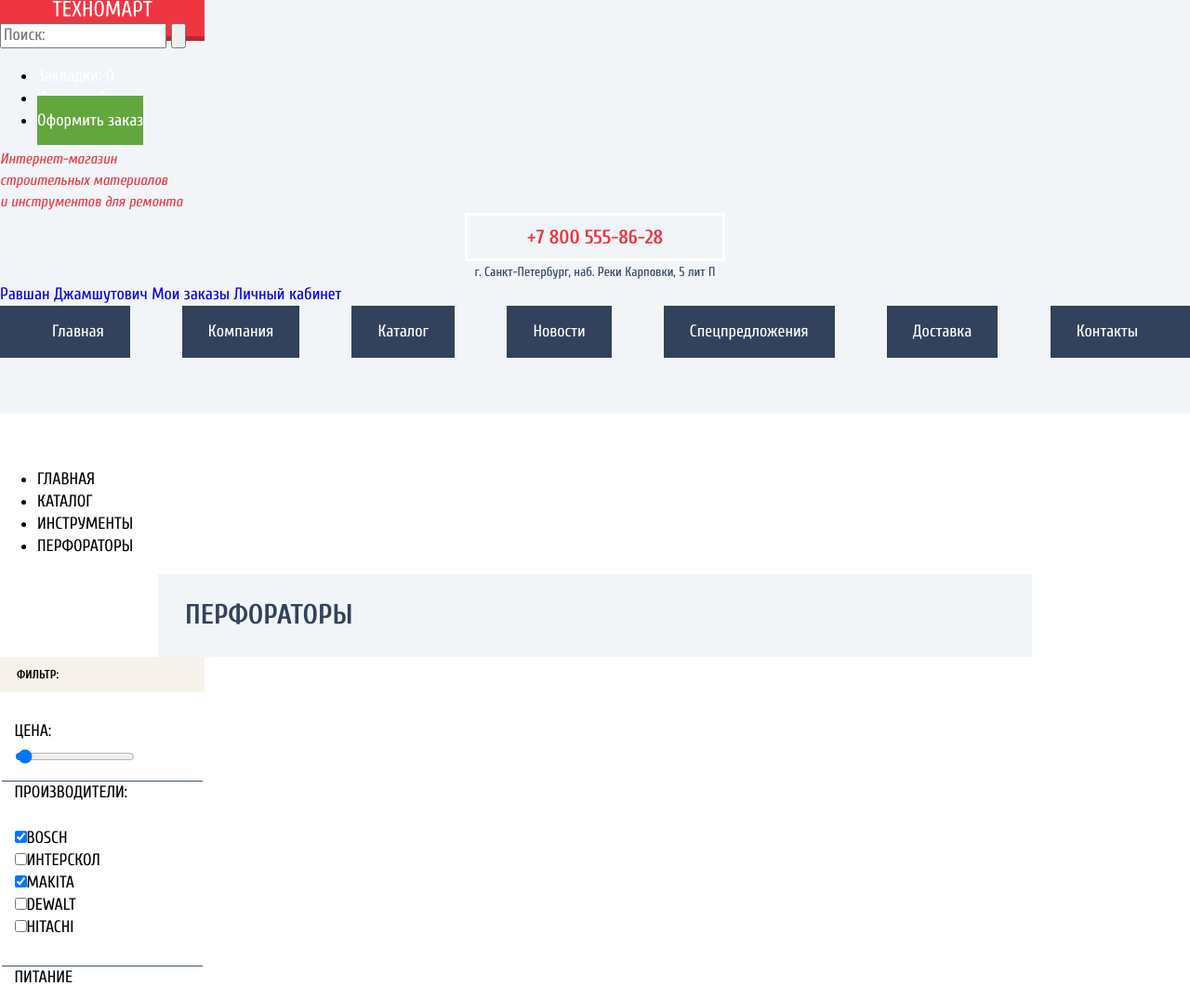
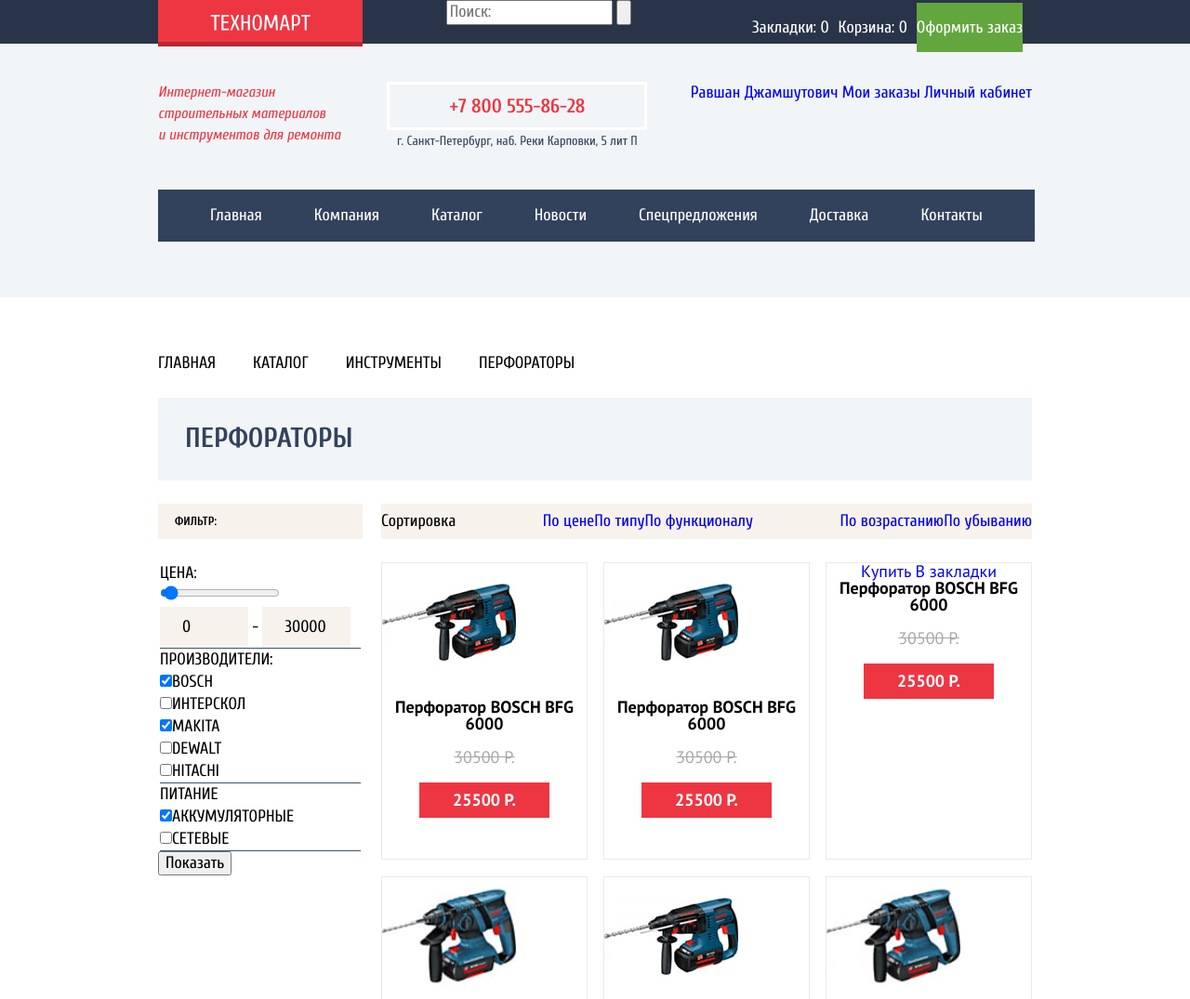
Before and after one commit to MikhailDevW/1177161-technomart-31, a plain HTML site: page catalog.html in a window 1280 px wide. Shown: the top 1075 px of the page at 93% size. Drawn offline with Linux system fonts and the light colour scheme.

Commit message:
catalog grid

```diff
--- a/catalog.html
+++ b/catalog.html
@@ -12,14 +12,15 @@
 <body>
     <header class="main-header">
         <!-- Menu -->
-		<div class="header-container">
+        <div class="main-header__topheader">
+            <div class="wrapper">
                 <a class="logo__image" href="index.html">
                     <img src="img/logo-technomart.svg" alt="Техномарт" width="108" height="18">
                 </a>
 
                 <form class="search-form" action="#" method="get">
                     <input class="search-form__input" type="search" name="search-holder" placeholder="Поиск:">
-				<input class="search-form__button"type="submit" name="btn-submit" value="">
+                    <input class="search-form__button" type="submit" name="btn-submit" value="">
                 </form>
 
                 <ul class="user-menu">
@@ -28,9 +29,11 @@
                     <li><a href="#">Оформить заказ</a></li>
                 </ul>
             </div>
+        </div>
 
         <!-- About -->
         <div class="about">
+            <div class="wrapper">
                 <div class="head-description">
                     Интернет-магазин<br>
                     строительных материалов<br>
@@ -46,8 +49,10 @@
                     <a href="#">Личный кабинет</a>
                 </div>
             </div>
+        </div>
         <!-- SubMenu -->
         <nav class="main-navigation">
+            <div class="wrapper">
                 <ul>
                     <li><a href="#">Главная</a></li>
                     <li><a href="#">Компания</a></li>
@@ -57,10 +62,12 @@
                     <li><a href="#">Доставка</a></li>
                     <li><a href="#">Контакты</a></li>
                 </ul>
+            </div>
         </nav>
     </header>
 
     <main class="main-catalog">
+        <div class="wrapper">
             <ul class="breadcrumbs">
                 <li><a href="index.html"><span>Главная</span></a></li>
                 <li><a href="#">Каталог</a></li>
@@ -68,11 +75,29 @@
                 <li><a href="#">Перфораторы</a></li>
             </ul>
             <h2>Перфораторы</h2>
+
+            <div class="filter-head">
                 <h3>Фильтр:</h3>
+                <div class="sorting">
+                    <p>Сортировка</p>
+                    <ul>
+                        <li><a href="#">По цене</a></li>
+                        <li><a href="#">По типу</a></li>
+                        <li><a href="#">По функционалу</a></li>
+                    </ul>
+                    <ul>
+                        <li><a href="#">По возрастанию</a></li>
+                        <li><a href="#">По убыванию</a></li>
+                    </ul>
+                </div>
+            </div>
+
+            <div class="catalog-filter">
                 <form class="sort-form" action="#" method="GET">
                     <fieldset class="sort-form__price">
                         <legend>Цена:</legend>
-                <input type="range" name="price" id="yourprice" min="0" max="30000" step="500" value="1000">
+                        <input type="range" name="price" id="yourprice" min="0" max="30000" step="500" value="1000"><br>
+                        <span>0</span> - <span>30000</span>
                     </fieldset>
                     <fieldset class="sort-form__manufacture">
                         <legend>Производители:</legend>
@@ -87,25 +112,14 @@
                     <fieldset class="sort-form__type">
                         <legend>Питание</legend>
                         <ul class="power-type">
-                    <li><label><input type="checkbox" name="battery" checked value="">Аккумуляторные</label></li>
+                            <li><label><input type="checkbox" name="battery" checked value="">Аккумуляторные</label>
+                            </li>
                             <li><label><input type="checkbox" name="on-grid" value="">Сетевые</label></li>
                         </ul>
                     </fieldset>
                     <button type="submit">Показать</button>
                 </form>
 
-        <div class="sorting">
-            <p>Сортировка</p>
-            <ul>
-                <li><a href="#">По цене</a></li>
-                <li><a href="#">По типу</a></li>
-                <li><a href="#">По функционалу</a></li>
-            </ul>
-            <ul>
-                <li><a href="#">По возрастанию</a></li>
-                <li><a href="#">По убыванию</a></li>
-            </ul>
-        </div>
                 <div class="sorted-items">
                     <article class="sorted-item sorted-items__bfg6000">
                         <img src="img/bfg-6000.jpg" alt="bosch bfg 6000" width="144" height="128"><br>
@@ -165,26 +179,33 @@
                         <p>12500 Р.</p>
                     </article>
                 </div>
+            </div>
             <div class="paginator">
                 <a href="#" class="current">1</a>
                 <a href="#">2</a>
                 <a href="#">3</a>
                 <a href="" class="next">Следующая</a>
             </div>
-        <div class="features">
+        </div>
+        <div class="about-crunch">
+            <div class="wrapper">
                 <h3>Пара слов о перфораторах</h3>
-            <p>Перфоратор — универсальный строительный инструмент. Предназначен для сверления и долбления отверстий в
+                <p>Перфоратор — универсальный строительный инструмент. Предназначен для сверления и долбления
+                    отверстий в
                     кирпиче, бетоне и камне.<br>
-                Существуют электромеханические и пневматические перфораторы. Современные модели могут выполнять функции
+                    Существуют электромеханические и пневматические перфораторы. Современные модели могут выполнять
+                    функции
                     дрели, шуруповерта и отбойного молотка.<br>
-                В ассортиментном ряду есть выбор «трехрежимников»: в одном устройстве будут совмещены отбойный молоток и
+                    В ассортиментном ряду есть выбор «трехрежимников»: в одном устройстве будут совмещены отбойный
+                    молоток и
                     ударная дрель.
                 </p>
             </div>
+        </div>
     </main>
 
-
     <footer class="main-footer">
+        <div class="wrapper">
             <div>
                 <a href="#">Техномарт</a>
             </div>
@@ -205,21 +226,25 @@
                 <li><a href="#">Инструмент</a></li>
                 <li><a href="#">Спецпредложение</a></li>
             </ul>
+        </div>
+        <div class="main-footer__bottom">
+            <div class="wrapper">
                 <address>
-			© 2010–2021 Компания «Техномарт» Все права защищены
+                    © 2010–2021 Компания «Техномарт»<br>Все права защищены
                 </address>
                 <ul class="main-footer__share">
                     <li><a href="#"><img src="img/vk.svg" alt="VK" width="44" height="44"></a></li>
-			<li><a href="#"><img src="img/fb.svg" alt="facebook" width="44" height="44"></a>
-			</li>
-			<li><a href="#"><img src="img/inst.svg" alt="instagram" width="44" height="44"></a>
-			</li>
+                    <li><a href="#"><img src="img/fb.svg" alt="facebook" width="44" height="44"></a></li>
+                    <li><a href="#"><img src="img/inst.svg" alt="instagram" width="44" height="44"></a></li>
                 </ul>
                 <ul class="main-footer__contacts">
-			<li>Обратная связь: <a href="mailto:mail@htmlacademy.ru">mail@htmlacademy.ru</a></li>
-			<li>Разработано: <a href="https://htmlacademy.ru/intensive/htmlcss">htmlacademy.ru</a></li>
+                    <li>Обратная связь:<br><a href="mailto:mail@htmlacademy.ru">mail@htmlacademy.ru</a></li>
+                    <li>Разработано:<br><a href="https://htmlacademy.ru/intensive/htmlcss">htmlacademy.ru</a></li>
                 </ul>
+            </div>
+        </div>
     </footer>
+
 </body>
 
 </html>
--- a/css/style.css
+++ b/css/style.css
@@ -85,6 +85,7 @@ a{
 }
 
 img{
+     display: block;
      max-width: 100%;
      height: auto;
 }
@@ -113,7 +114,8 @@ img{
 }
 
 .logo__image{
-     padding: 16px 56px;
+     height: 15px;
+     padding: 15px 56px;
      border-bottom: 5px solid var(--error);
      background-color: var(--basic-red);
 }
@@ -121,11 +123,16 @@ img{
      background-color: var(--basic-red);
 }
 
-.search-form,
-.user-menu,
+.user-menu{
+     display: flex;
+     justify-content: flex-end;
+     list-style: none;
+}
+
 .user-menu li{
+     margin-right: 10px;
+}
 
-}
 .user-menu li:last-child a{
      padding: 16px 0px;
      background-color: var(--basic-green);
@@ -361,7 +368,8 @@ img{
      color: white;
 }
 
-.hot-item{
+.hot-item,
+.sorted-item{
      width: 220px;
      height: 318px;
      border: 1px solid var(--basic-greylight);
@@ -514,15 +522,12 @@ img{
 .main-footer .wrapper{
      display: grid;
      grid-template-columns: 150px 1fr;
-     grid-template-rows: 70px 105px;
 }
 
 .main-footer__menu{
+     display: flex;
      list-style: none;
      justify-self: end;
-}
-
-.main-footer__menu li{
 }
 
 .main-footer__menu a{
@@ -546,11 +551,9 @@ img{
 }
 
 .main-footer__catalog{
+     display: flex;
      list-style: none;
      justify-self: end;
-}
-
-.main-footer__catalog li{
 }
 
 .main-footer__catalog a{
@@ -583,6 +586,8 @@ img{
 }
 
 .main-footer__share{
+     display: flex;
+     justify-content: flex-start;
      list-style: none;
 }
 
@@ -616,6 +621,16 @@ img{
 /*==============================*/
 /*============catalog===========*/
 /*==============================*/
+.breadcrumbs{
+     margin: 0;
+     padding: 0;
+     list-style: none;
+     display: flex;
+}
+
+.breadcrumbs li{
+     margin-right: 40px;
+}
 
 .breadcrumbs a{
      color: black;
@@ -625,8 +640,6 @@ img{
 
 .main-catalog h2{
      box-sizing: border-box;
-     width: 940px;
-     margin: 0 auto;
      font-size: 30px;
      line-height: 30px;
      text-transform: uppercase;
@@ -635,22 +648,54 @@ img{
      padding: 29px 30px 30px 29px;
 }
 
-.main-catalog h3{
+/*========================================*/
+.filter-head{
+     display: grid;
+     grid-template-columns: 220px 1fr;
+     column-gap: 20px;
+     margin-bottom: 25px;
+}
+
+.filter-head h3{
      box-sizing: border-box;
      width: 220px;
+     height: 38px;
      font-size: 13px;
      line-height: 18px;
      text-transform: uppercase;
      color: #000000;
      background-color: #F7F3EC;
      padding: 10px 151px 10px 18px;
+     margin: 0;
 }
 
-.sort-form{
-     width: 220px;
+.sorting{
+     display: flex;
+     height: 38px;
+     justify-content: space-between;
+     align-items: center;
+     background-color: #F7F3EC;
+}
+
+.sorting p{
+     margin: 0;
+}
+
+.sorting ul{
+     margin:0;
+     padding:0;
+     list-style: none;
+     display: flex;
+}
+/*=====================================*/
+.catalog-filter{
+     display: grid;
+     grid-template-columns: 220px 1fr;
+     column-gap: 20px;
 }
 
 .sort-form fieldset{
+     padding: 0;
      border: 0 none;
      border-bottom: 1px solid var(--basic-grey);
 }
@@ -662,6 +707,7 @@ img{
 
 .sort-form ul{
      list-style: none;
+     margin: 0;
      padding: 0;
 }
 
@@ -669,31 +715,39 @@ img{
      text-transform: uppercase;
 }
 
-/*===================================*/
-.sorting ul{
-     margin:0;
-     padding:0;
-     list-style: none;
+.sort-form__price span{
      display: inline-block;
+     box-sizing: border-box;
+     width: 95px;
+     margin: 0;
+     padding: 10px 24px;
+     background-color: #F7F3EC;
 }
 
 .sorted-items{
-     width: 700px;
      flex-wrap: wrap;
 }
 
 .sorted-items article{
      border: 1px solid #EAEAEA;
-     width: 220px;
+    /* width: 220px;*/
 }
 .sorted-item:hover{
      box-shadow: 0 0 10px rgba(0,0,0,0.3);
 }
+
+.sorted-item{
+     margin-bottom: 18px;
+}
+
 /*===============================*/
+.paginator{
+     margin-left: 240px;
+}
 
 .paginator a{
      display: inline-block;
-     font-family: PT Sans;
+     font-family: 'PTSans', Arial, sans-serif;
      font-style: normal;
      font-weight: normal;
      font-size: 13px;
@@ -712,21 +766,26 @@ img{
 .paginator a:active{
      border: 1px solid var(--basic-red);
 }
-
 .paginator a:first-child{
      color: white;
      background-color: var(--basic-red);
 }
-
 .paginator a:last-child{
      padding: 10px 32px;
 }
 
 /*======================================*/
+.about-crunch{
+     background-color: var(--basic-background);
+     padding-top: 64px;
+}
 
-.features{
-     background-color: var(--basic-background);
-     font-family: PT Sans;
+.about-crunch h3{
+     text-transform: uppercase;
+}
+
+.about-crunch .wrapper{
+     font-family: 'PTSans';
      font-size: 13px;
      line-height: 24px;
      color: #000000;
```
Lines whose indentation alone changed are shown as unchanged.
